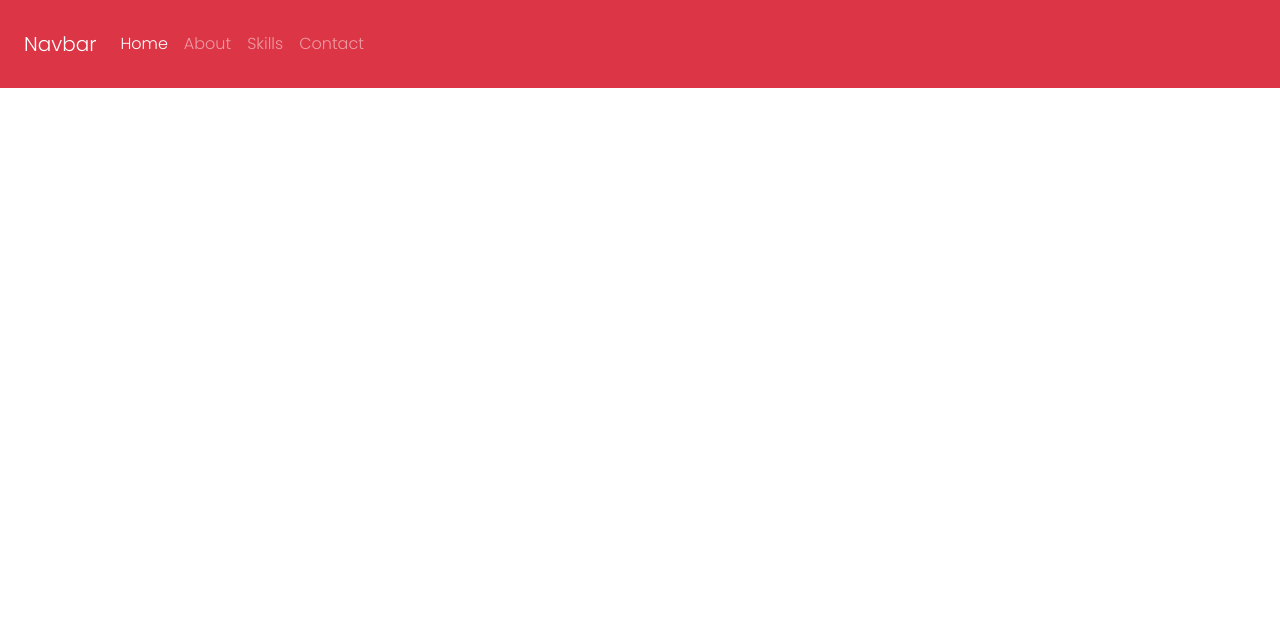
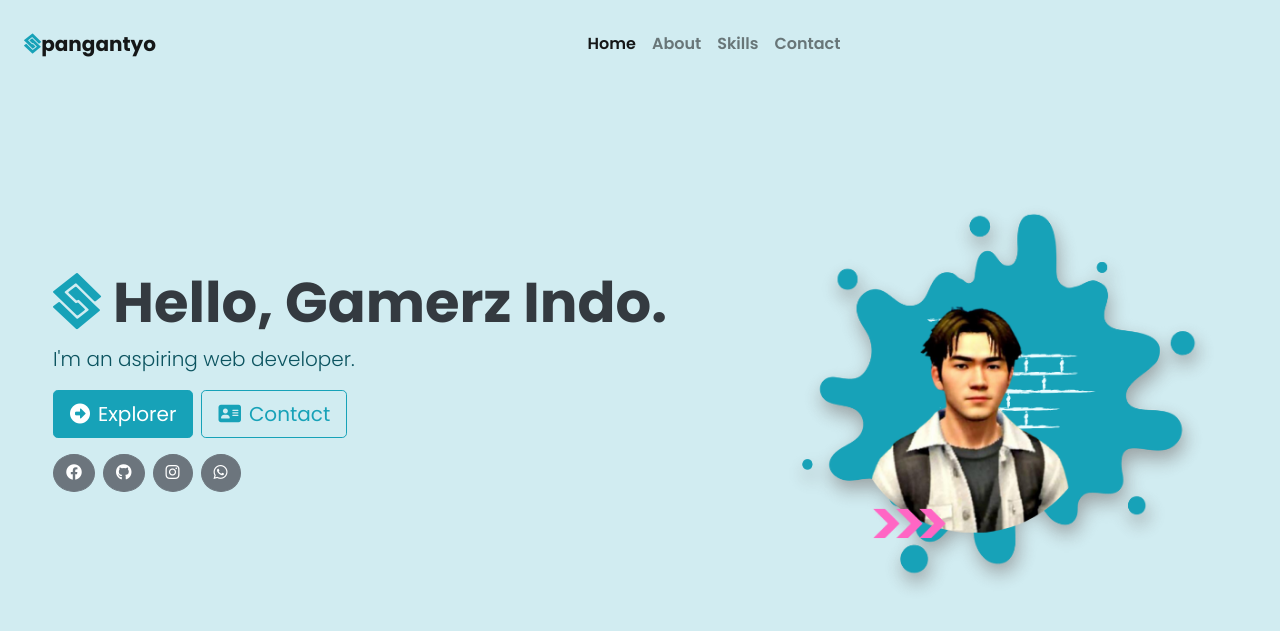
Before and after one commit to Spangantyo/portofolio, a plain HTML site: page index.html in a window 1280 px wide. Drawn offline with Linux system fonts and the light colour scheme.

Commit message:
UBah design

```diff
--- a/assets/css/style.css
+++ b/assets/css/style.css
@@ -1,12 +1,19 @@
 @import url('https://fonts.googleapis.com/css2?family=Poppins:ital,wght@0,100;0,200;0,300;0,400;0,500;0,600;0,700;0,800;0,900;1,100;1,200;1,300;1,400;1,500;1,600;1,700;1,800;1,900&display=swap');
 
 html,
-body,
-* {
+body {
     margin: 0;
     padding: 0;
-    box-sizing: border-box;
     font-family: "Poppins", sans-serif;
-    font-weight: 350;
-    font-style: normal;
+    font-weight: 600;
+    overflow-x: hidden;
+    height: 100vh;
 }
+
+.rounded {
+    width: 100%;
+    min-width: 400px;
+    max-width: 800px;
+    border-radius: 10px;
+    object-fit: cover;
+}
--- a/index.html
+++ b/index.html
@@ -19,15 +19,15 @@
 
     <!-- Navbar -->
     <section>
-        <nav class="navbar navbar-expand-lg p-4 navbar-dark bg-danger ">
-            <a class="navbar-brand" href="#">Navbar</a>
+        <nav class="navbar navbar-expand-lg p-4 navbar-light bg-transparent fixed-top">
+            <a class="navbar-brand font-weight-bold" href="#"><span class="text-info font-weight-bold"><i class="fa-brands fa-staylinked"></i></span>pangantyo</a>
             <button class="navbar-toggler" type="button" data-toggle="collapse" data-target="#navbarSupportedContent"
                 aria-controls="navbarSupportedContent" aria-expanded="false" aria-label="Toggle navigation">
                 <span class="navbar-toggler-icon"></span>
             </button>
 
             <div class="collapse navbar-collapse" id="navbarSupportedContent">
-                <ul class="navbar-nav mr-auto">
+                <ul class="navbar-nav mx-auto">
                     <li class="nav-item active">
                         <a class="nav-link" href="#">Home</a>
                     </li>
@@ -46,6 +46,96 @@
     </section>
     <!-- Close Navbar -->
 
+    <!-- Home -->
+    <section>
+        <div class="container-fluid  alert-info" style="height: 100vh; width: 100%;">
+            <div class="jumbotron-fluid d-flex justify-content-center align-items-center" style="height: 100vh;">
+                <div class="row">
+                    <div class="col-lg-7">
+                        <div class="container-fluid"><br><br><br><br>
+                            <div class="row">
+                                <div class="col-lg-12">
+                                    <h1 class="display-4 font-weight-bold text-info"><i class="fa-brands  fa-staylinked"></i> <span class="text-dark">Hello, Gamerz Indo.</span></h1>
+                                    <p class="lead ">I'm an aspiring web developer.</p>
+                                </div>
+                            </div>
+                            <div class="row ">
+                                <div class="col-lg-12 d-flex justify-content-star">
+                                    <a href="#" class="btn btn-info btn-lg mr-2"><i class="fa-solid fa-circle-right mr-2"></i>Explorer</a>
+                                    <a href="#" class="btn btn-outline-info btn-lg"><i class="fa-solid fa-address-card mr-2"></i>Contact</a>
+                                </div>
+                            </div>
+                            <div class="row mt-3">
+                                <div class="col-lg-12 d-flex justify-content-star">
+                                    <a href="" class="btn btn-secondary rounded-circle mr-2">
+                                        <i class="fa-brands fa-facebook"></i>
+                                    </a>
+                                    <a href="" class="btn btn-secondary rounded-circle mr-2">
+                                        <i class="fa-brands fa-github"></i>
+                                    </a>
+                                    <a href="" class="btn btn-secondary rounded-circle mr-2">
+                                        <i class="fa-brands fa-instagram"></i>
+                                    </a>
+                                    <a href="" class="btn btn-secondary rounded-circle">
+                                        <i class="fa-brands fa-whatsapp"></i>
+                                    </a>
+                                </div>
+                            </div>
+                        </div>
+                    </div>
+                    <div class="col-lg-5">
+                        <div class="container-fluid">
+                            <div class="row">
+                                <div class="col-lg-12">
+                                    <div class="text-center">
+                                        <img src="assets/img/people.png" class="img-fluid" alt="...">
+                                    </div>
+                                </div>
+                            </div>
+                        </div>
+                    </div>
+                </div>
+            </div>
+
+        </div>
+    </section>
+    <!-- Close Home -->
+
+    <!-- Batas -->
+    <div style="margin-top: -120px;">
+        <svg xmlns="http://www.w3.org/2000/svg" viewBox="0 0 1440 320">
+            <path fill="#d1ecf1" fill-opacity="1"
+                d="M0,224L48,192C96,160,192,96,288,96C384,96,480,160,576,170.7C672,181,768,139,864,144C960,149,1056,203,1152,208C1248,213,1344,171,1392,149.3L1440,128L1440,0L1392,0C1344,0,1248,0,1152,0C1056,0,960,0,864,0C768,0,672,0,576,0C480,0,384,0,288,0C192,0,96,0,48,0L0,0Z">
+            </path>
+        </svg>
+    </div>
+    <!-- Close Batas -->
+
+    <!-- About -->
+    <section>
+        <div class="container">
+            <div class="row">
+                <div class="col-lg-12">
+                    <div class="jumbotron">
+
+                    </div>
+                </div>
+            </div>
+            <div class="row">
+                <div class="col-lg-4">
+                    <div class="jumbotron">
+                        <img src="assets/img/people.png" class="img-fluid" alt="...">
+                    </div>
+                </div>
+                <div class="col-lg-8">
+                    <div class="jumbotron">
+
+                    </div>
+                </div>
+            </div>
+        </div>
+    </section>
+    <!-- Close About -->
 
     <!-- Script -->
     <script src="assets/jquery/jquery-3.7.1.min.js"></script>
```
Also changed, not shown: assets/img/people.png (added).
